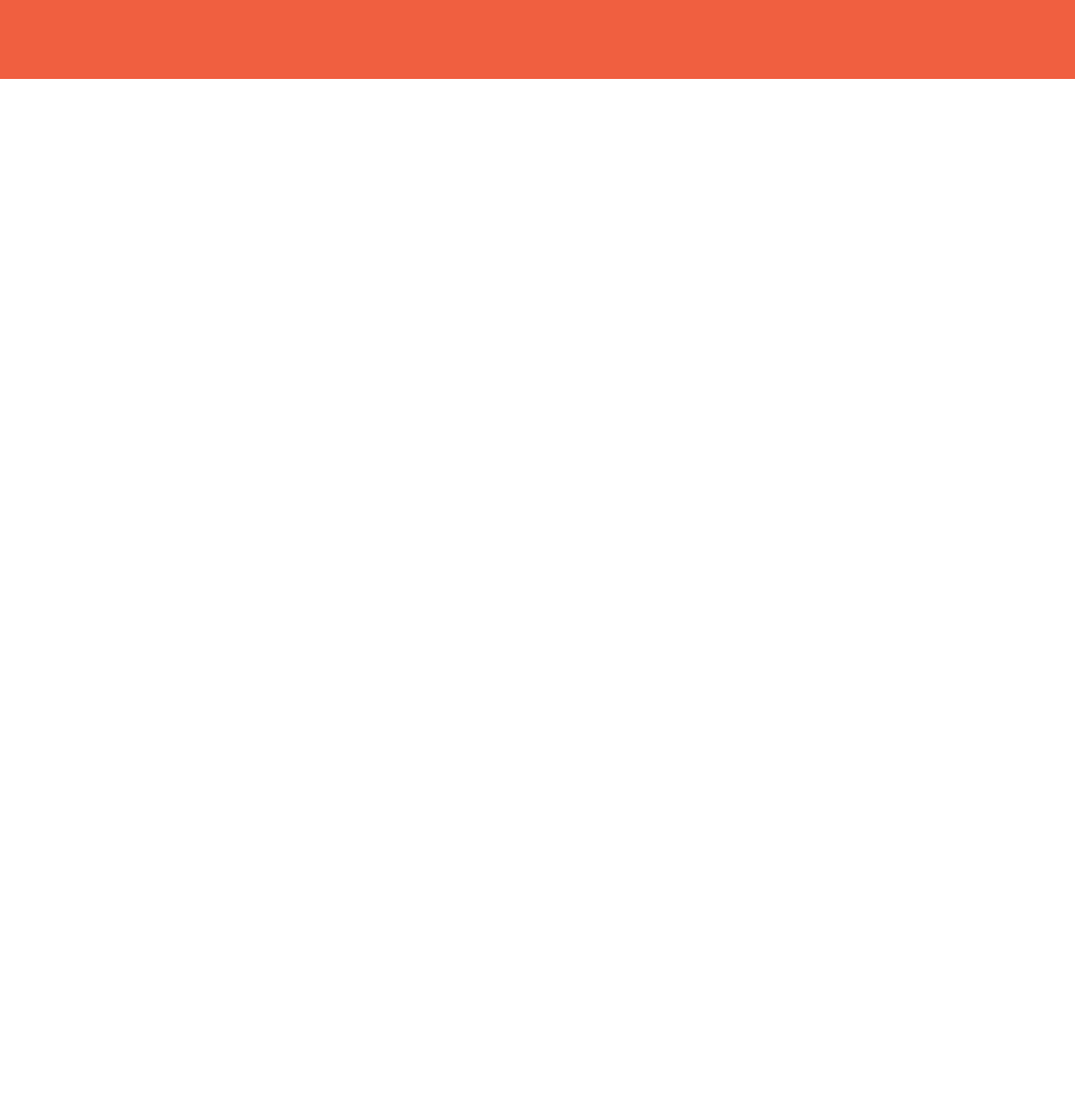
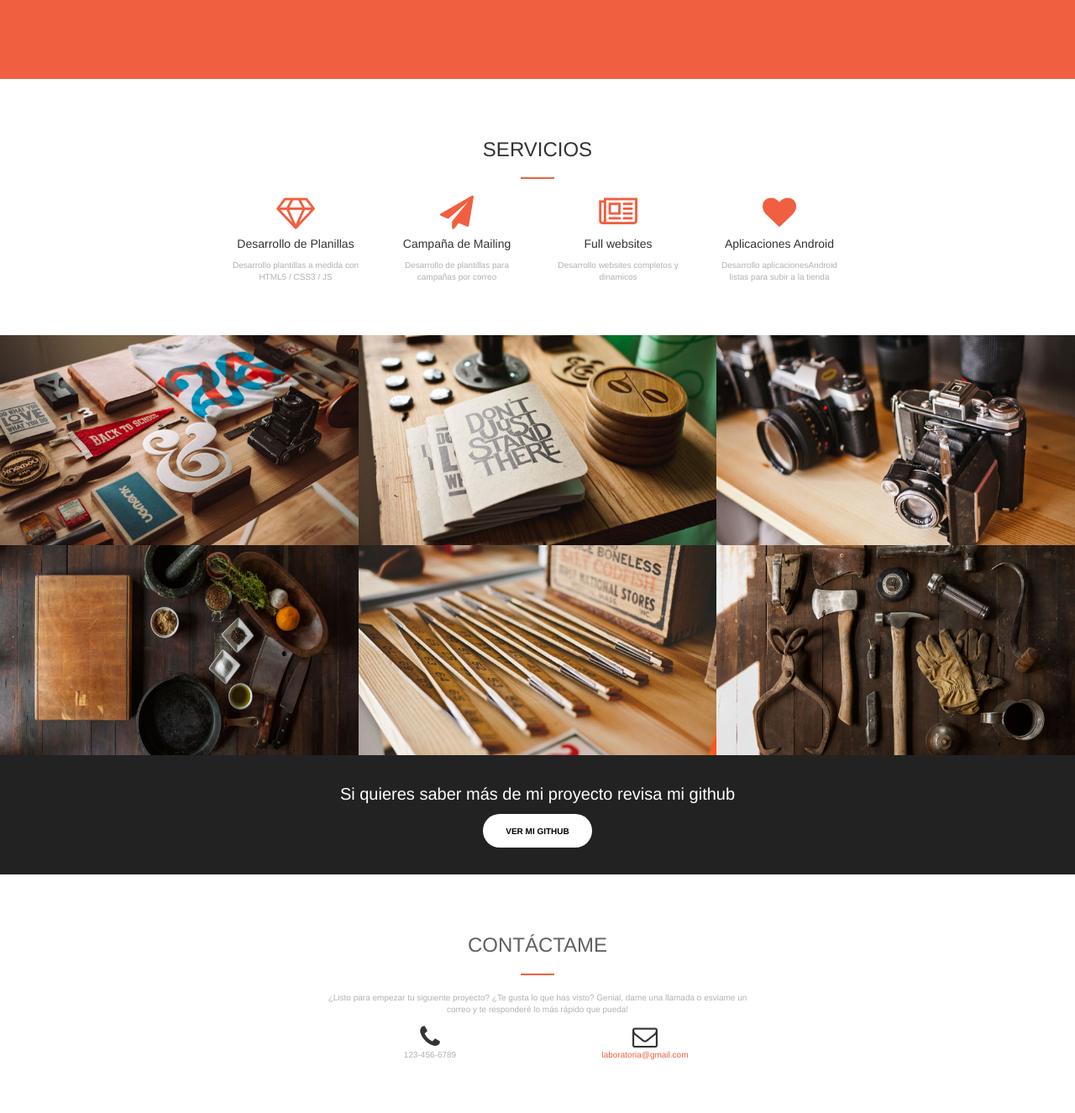
Before and after one commit to sarita-coder/portafolio, a plain HTML site: page index.html in a window 1280 px wide. Shown: the part 953-2278 px from the top of the page at 84% size. Before the commit the page ends 1047 px from the top, so only its background shows below. Drawn offline with nearby package versions, Linux system fonts and the light colour scheme.

Commit message:
first commit

```diff
--- a/css/creative.css
+++ b/css/creative.css
@@ -51,10 +51,119 @@
 	color: #fff;
 }
 .separador2{
-	display: inline-block;
-	width:40px;
-	height: 2px;
+	width: 40px;
+    border-top: 2px #fff solid;
+    margin: 20px auto;
+}
+
+/* Inserta tu codigo CSS aqui */
+#servicios {
+    padding: 4% 0;
+    text-align: center;
+}
+.cont-serv{
+	width: 60%;
 	text-align: center;
-	background: #fff;
-	border: none;
+    margin: 0 auto;
+    font-size: 10px;
+    font-weight: 500;
 }
+.cont-serv i{
+	font-size: 40px;
+	color: #F05F40;
+}
+.cont-serv h3{
+	color: #606060;
+}
+.cont-serv p{
+	color: #B1B1B1;
+}
+@media (max-width: 992px) {
+  .cont-serv {
+    width: 90% !important;
+	}
+}
+
+#portafolio .caja {
+	padding: 0;
+}
+#portafolio .caja img{
+	width: 100%;
+    position: relative;
+    height: 250px;
+}
+.ver-mas {
+	background: #222222;
+    color: white;
+    text-align: center;
+    padding: 2.5% 0;
+}
+.ver-mas p {
+	font-size: 2rem;
+}
+.ver-mas a{
+	background: white;
+    padding: 14px;
+    width: 130px;
+    height: 40px;
+    display: block;
+    margin: 0 auto;
+    border-radius: 20px;
+    color: black;
+    font-weight: 700;
+    font-size: 10px;
+}
+.fondo {
+    background: rgba(240, 95, 64, 0.8);
+    width: 100%;
+    height: 250px;
+    position: absolute;
+    top: 0;
+}
+.letra{
+    color: white;
+    text-align: center
+}
+.center-box{
+    display: flex;
+    justify-content: center;
+    align-items: center;
+}
+@media (max-width: 768px) {
+  	.ver-mas {
+    padding: 10%;
+	}
+}
+.cont-contact{
+	width: 40%;
+    text-align: center;
+    margin: 0 auto;
+    font-size: 10px;
+    font-weight: 500;
+    padding: 4% 0;
+
+}
+.hr{
+	width: 40px;
+    border-top: 2px #F05F40 solid;
+ 	margin: 20px auto;
+}
+.cont-contact i{
+    color: #333333;
+    font-size: 30px;
+}
+.cont-contact p{
+	color:#B1B1B1;
+}
+.cont-contact h3{
+	color: #606060;
+}
+.orange{
+	color:#F05F40 !important;
+}
+@media (max-width: 768px) {
+  .cont-contact {
+    width: 100%;
+    padding: 10% 5%;
+  }
+}
--- a/css/header.css
+++ b/css/header.css
@@ -8,6 +8,14 @@ header{
 	top: 0;
 	left: 0;
 	z-index: 100;
+	-webkit-box-shadow: 0 1px 5px rgba(0, 0, 0, 0.25);
+    -moz-box-shadow: 0 1px 5px rgba(0, 0, 0, 0.25);
+    box-shadow: 0 1px 5px rgba(0, 0, 0, 0.25);
+    transition: all 0.2s ease-in-out;
+}
+header.active {
+	background: #F05F40;
+	color: white;
 }
 .text-banner{
 	font-family: 'Francois One';
--- a/index.html
+++ b/index.html
@@ -33,16 +33,16 @@
 
 <body>
     <!-- Inserta tu codigo aqui -->
-    <header>
+    <header class="active">
         <div class="container-fluid ">
             <h5 class="header-logo">MI PORTAFOLIO</h5>
             <input type="checkbox" id="menu-bar">
             <label class="glyphicon glyphicon-menu-hamburger" for="menu-bar"></label>
             <nav class="menu">
                 <a href="#sobre-mi">SOBRE MI</a>
-                <a href="">SERVICIOS</a>
-                <a href="">MIS TRABAJOS</a>
-                <a href="">CONTÁCTAME</a>
+                <a href="#servicios">SERVICIOS</a>
+                <a href="#portafolio">MIS TRABAJOS</a>
+                <a href="#contactame">CONTÁCTAME</a>
             </nav>
         </div>
     </header>
@@ -75,26 +75,84 @@
         </section>
     </main>
 
+    <section id="servicios">
+    <h3>SERVICIOS</h3>
+    <hr class="hr">
+    <div class="row cont-serv mg-0">
+      <div class="col-xs-12 col-sm-3 col-md-3 col-lg-3">
+        <i class="fa fa-diamond"></i>
+        <h5>Desarrollo de Planillas</h5>
+        <p>Desarrollo plantillas a medida con HTML5 / CSS3 / JS</p>
+      </div>
+      <div class="col-xs-12 col-sm-3 col-md-3 col-lg-3">
+        <i class="fa fa-paper-plane"></i>
+        <h5>Campaña de Mailing</h5>
+        <p>Desarrollo de plantillas para campañas por correo</p>
+      </div>
+      <div class="col-xs-12 col-sm-3 col-md-3 col-lg-3">
+        <i class="fa fa-newspaper-o"></i>
+        <h5>Full websites</h5>
+        <p>Desarrollo websites completos y dinamicos</p>
+      </div>
+      <div class="col-xs-12 col-sm-3 col-md-3 col-lg-3">
+        <i class="fa fa-heart"></i>
+        <h5>Aplicaciones Android</h5>
+        <p>Desarrollo aplicacionesAndroid listas para subir a la tienda</p>
+      </div>
+    </div>
+  </section>
 
+  <section id="portafolio">
+    <div class="row mg-0">
+      <div class="caja col-xs-12 col-sm-6 col-md-4 col-lg-4"><img src="img/portfolio/1.jpg"></div>
+      <div class="caja col-xs-12 col-sm-6 col-md-4 col-lg-4"><img src="img/portfolio/2.jpg"></div>
+      <div class="caja col-xs-12 col-sm-6 col-md-4 col-lg-4"><img src="img/portfolio/3.jpg">
+        <div class="fondo center-box hidden-lg hidden-md hidden-sm">
+          <div class="letra">
+            <h5>PROYECTO</h5>
+            <h4>Nombre Proyecto</h4>
+          </div>
+        </div>
+      </div>
+      <div class="caja col-xs-12 col-sm-6 col-md-4 col-lg-4"><img src="img/portfolio/4.jpg"></div>
+      <div class="caja col-xs-12 col-sm-6 col-md-4 col-lg-4"><img src="img/portfolio/5.jpg"></div>
+      <div class="caja col-xs-12 col-sm-6 col-md-4 col-lg-4"><img src="img/portfolio/6.jpg">
+        <div class="fondo center-box hidden-lg hidden-md hidden-sm">
+          <div class="letra">
+            <h5>PROYECTO</h5>
+            <h4>Nombre Proyecto</h4>
+          </div>
+        </div>
+      </div>
+    </div>
+  </section>
 
+  <section class="ver-mas" >
+    <div class="row mg-0">
+      <div class="col-xs-12">
+        <p>Si quieres saber más de mi proyecto revisa mi github</p>
+        <a href="#">VER MI GITHUB</a>
+      </div>
+    </div>
+  </section>
 
-
-
-
-
-
-
-
-
-
-
-
-
-
-
-
-
-
+  <section id="contactame">
+    <div class="cont-contact">
+      <h3>CONTÁCTAME</h3>
+      <hr class="hr">
+      <p>¿Listo para empezar tu siguiente proyecto? ¿Te gusta lo que has visto? Genial, dame una llamada o esviame un correo y te responderé lo más rápido que pueda!</p>
+      <div class="row mg-0">
+        <div class="col-xs-12 col-sm-6 col-md-6">
+          <i class="fa fa-phone"></i>
+          <p>123-456-6789</p>
+        </div>
+        <div class="col-xs-12 col-sm-6 col-md-6">
+          <i class="fa fa-envelope-o"></i>
+          <p class="orange">laboratoria@gmail.com</p>
+        </div>
+      </div>
+    </div>
+  </section>
 
     <!-- jQuery -->
     <script src="js/jquery.js"></script>
@@ -110,6 +168,20 @@
     <!-- Custom Theme JavaScript -->
     <script src="js/creative.js"></script>
 
+    <script>
+        // Scroll
+    $(function() {
+    $(window).on("scroll", function() {
+        if($(window).scrollTop() >= 35) {
+            $("header").addClass("active");
+        } else {
+            //remove the background property so it comes transparent again (defined in your css)
+           $("header").removeClass("active");
+            }
+        });
+    });
+    </script>
+
 </body>
 
 </html>
```
